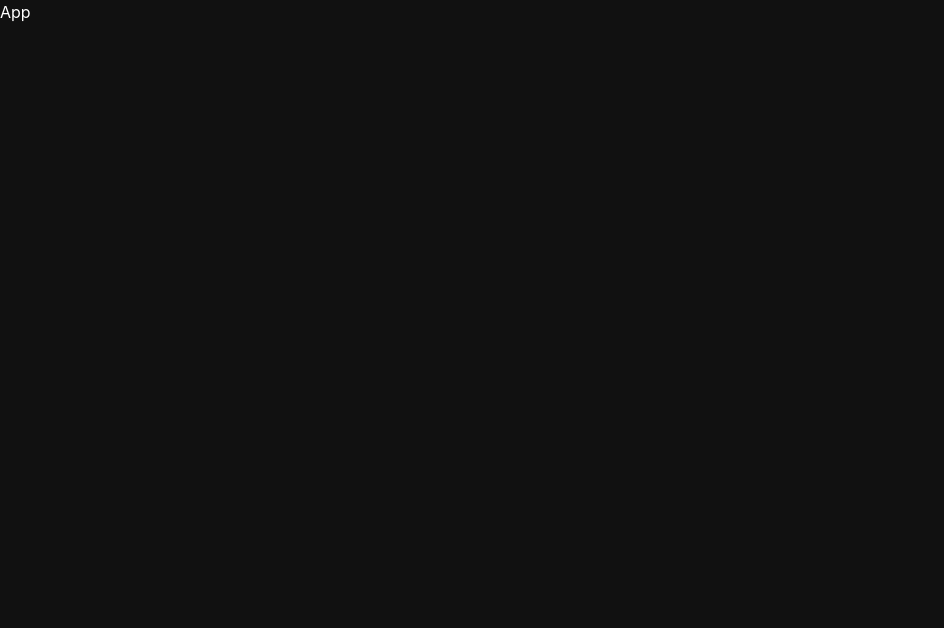
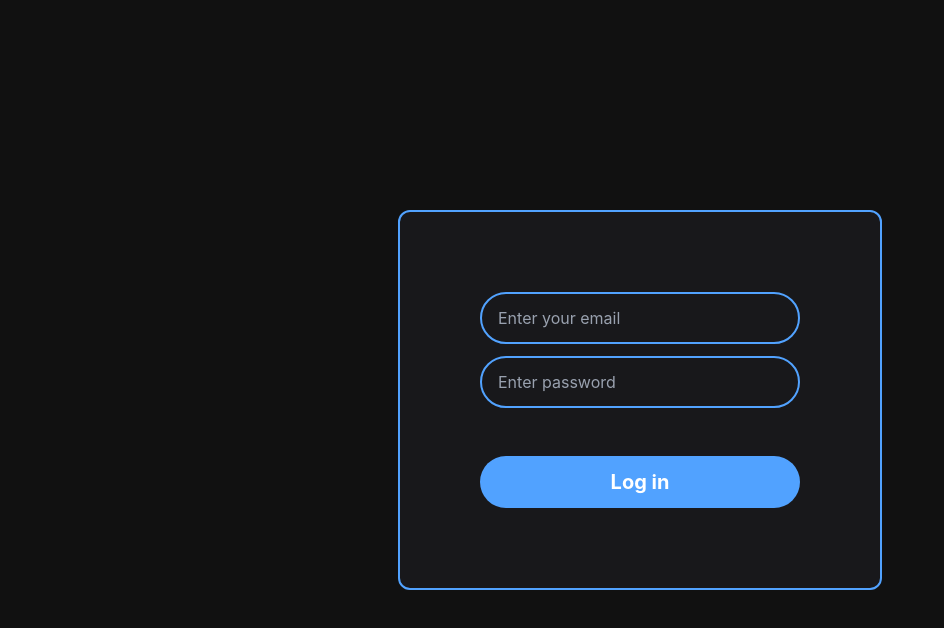
Before and after one commit to Prapalin/Employee_Management_System, a React (Vite) app: page / in a window 1280 px wide. Shown: the top 628 px of the page, without its empty margins (0-944 px from the left). Built offline with nearby package versions, Linux system fonts and the light colour scheme.

Commit message:
Login page created

```diff
--- a/src/App.jsx
+++ b/src/App.jsx
@@ -1,10 +1,11 @@
 import React from 'react'
+import Login from './components/Auth/Login'
 
 const App = () => {
   return (
-    <div>
-      App
-    </div>
+    <>
+      <Login />
+    </>
   )
 }
 
--- /dev/null
+++ b/src/components/Auth/Login.jsx
@@ -0,0 +1,43 @@
+import React, { useState } from 'react'
+
+const Login = () => {
+
+    const [email, setEmail] = useState('');
+    const [password, setPassword] = useState('');
+
+    const submitHandler = (e)=>{
+        e.preventDefault();
+        console.log("Email",email);
+        console.log("Password",password);
+        setEmail('');
+        setPassword('');
+    }
+
+  return (
+    <div className='flex h-screen w-screen items-center justify-center'>
+      <div className='border-2 rounded-xl border-blue-400 p-20 bg-zinc-900'>
+        <form
+        onSubmit={(e)=>{
+            submitHandler(e);
+        }}
+        className='flex flex-col items-center justify-center'>
+            <input
+            value={email}
+            onChange={(e)=>{
+                setEmail(e.target.value);
+            }}
+            required className='w-80 bg-transparent outline-none border-2 text-base placeholder:text-gray-400 border-blue-400 py-3 px-4 rounded-full' type="email" placeholder='Enter your email' />
+            <input
+            value={password}
+            onChange={(e)=>{
+                setPassword(e.target.value);
+            }}
+            required className='w-80 bg-transparent outline-none border-2 text-base placeholder:text-gray-400 mt-3 border-blue-400 py-3 px-4 rounded-full' type="password" placeholder='Enter password'/>
+            <button className='w-80 text-white mt-12 outline-none border-none text-xl font-bold placeholder:text-white bg-blue-400 py-3 px-4 rounded-full cursor-pointer hover:opacity-80 active:scale-95'>Log in</button>
+        </form>
+      </div>
+    </div>
+  )
+}
+
+export default Login
--- a/src/index.css
+++ b/src/index.css
@@ -6,3 +6,11 @@
 body{
   background-color: #111;
 }
+
+input:-webkit-autofill,
+input:-webkit-autofill:hover,
+input:-webkit-autofill:focus,
+input:-webkit-autofill:active {
+    -webkit-box-shadow: 0 0 0 30px black inset !important;
+    -webkit-text-fill-color: white !important;
+}
```
Also changed, not shown: src/components/Dashboard/AdminDashboard.jsx (added), src/components/Dashboard/EmployeeDashboard.jsx (added), src/components/TaskList/AcceptTask.jsx (added), src/components/TaskList/CompleteTask.jsx (added), src/components/TaskList/FailedTask.jsx (added), src/components/TaskList/NewTask.jsx (added), src/context/AuthContext.jsx (added), src/context/TaskContext.jsx (added), src/utils/LocalStorage.jsx (added).
